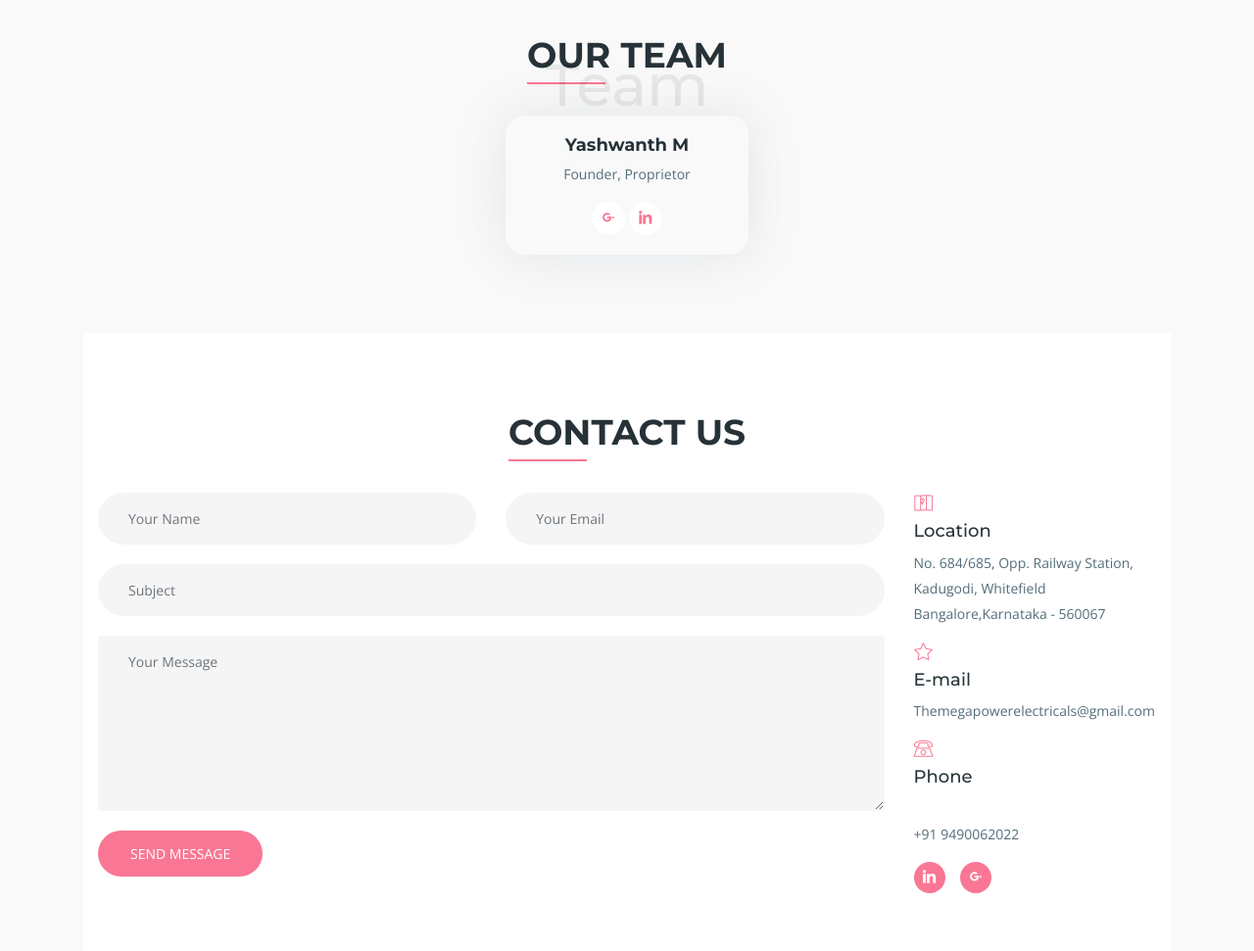
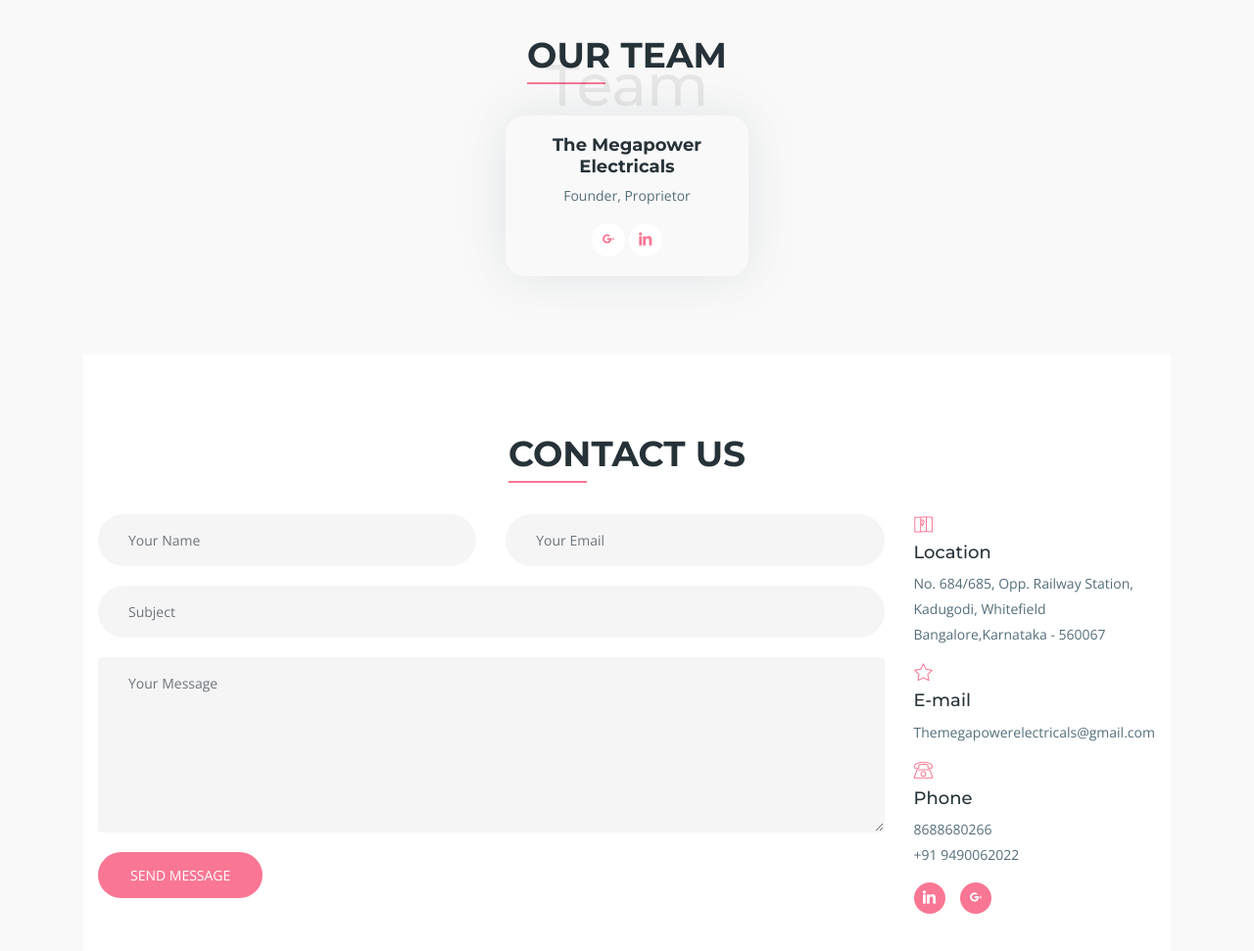
Before and after one commit to Themegapowerelectricals/homepage, a plain HTML site: page index.html in a window 1280 px wide. Shown: the part 3780-4751 px from the top of the page at 98% size. Drawn offline with nearby package versions, Linux system fonts and the light colour scheme; files whose address does not match are found by name.

Commit message:
Update index.html

```diff
--- a/index.html
+++ b/index.html
@@ -221,7 +221,7 @@
           <div class="col-10">
             <div class="cta-trial text-justify">
               <h1>About Us</h1>
-              <p>The Mega Power Electricals is a full Project based Electrical Engineering company. The founder of the firm, Mr. Yashwanth M , has over 8 years of work experience in this field. The company has expertise in all aspects of electrical building systems including creative lighting design, power distribution, UPS and emergency power, communications systems and special control systems in both the public and private sector.
+              <p>The Mega Power Electricals is a full Project based Electrical Engineering company. The MPE has 8 years of work experience in this field. The company has expertise in all aspects of electrical building systems including creative lighting design, power distribution, UPS and emergency power, communications systems and special control systems in both the public and private sector.
                   The Mega Power Electricals  is involved with a variety of electrical work, ranging from Domestic to Industrial Installations and Electrical Contracting. In conjunction to our general electrical work, The Mega Power Electricals has successfully completed larger contracts with electrical consultants. We pride ourselves on quality workmanship and service excellence. The Mega Power Electricals  is an authorized company and registered with all relevant Authorities.
                 We regard our work ethics in highest nature, to be productive and pro-active in our projects to be accountable for all work undertaken by The Mega Power Electricals. We pride ourselves in quality that speaks for itself without compromising safety and reliability. We respect that each project deserves our attention to detail attitude.
                 Here we approach each client with the specific intent of creating trust holding him in the highest regard as the most important member of the project team.
@@ -765,7 +765,7 @@
 
               <div class="team-details">
                 <div class="team-inner">
-                  <h2 class="team-title"> <B> Yashwanth M </B></h4>
+                  <h2 class="team-title"> <B> The Megapower Electricals</B></h4>
                   <p>Founder, Proprietor</p>
                   <ul class="social-list">
                     <li class="google-plus"><a href="#"><i class="lni-google-plus"></i></a></li>
@@ -1076,7 +1076,7 @@
                   <div class="contact-info">
                     <i class="lni-phone"></i>
                     <h5>Phone</h5>
-                    <p> <br> +91 9490062022</p>
+                    <p> 8688680266 <br> +91 9490062022</p>
                   </div>
                   <!-- Icon -->
                   <ul class="footer-social">
```
